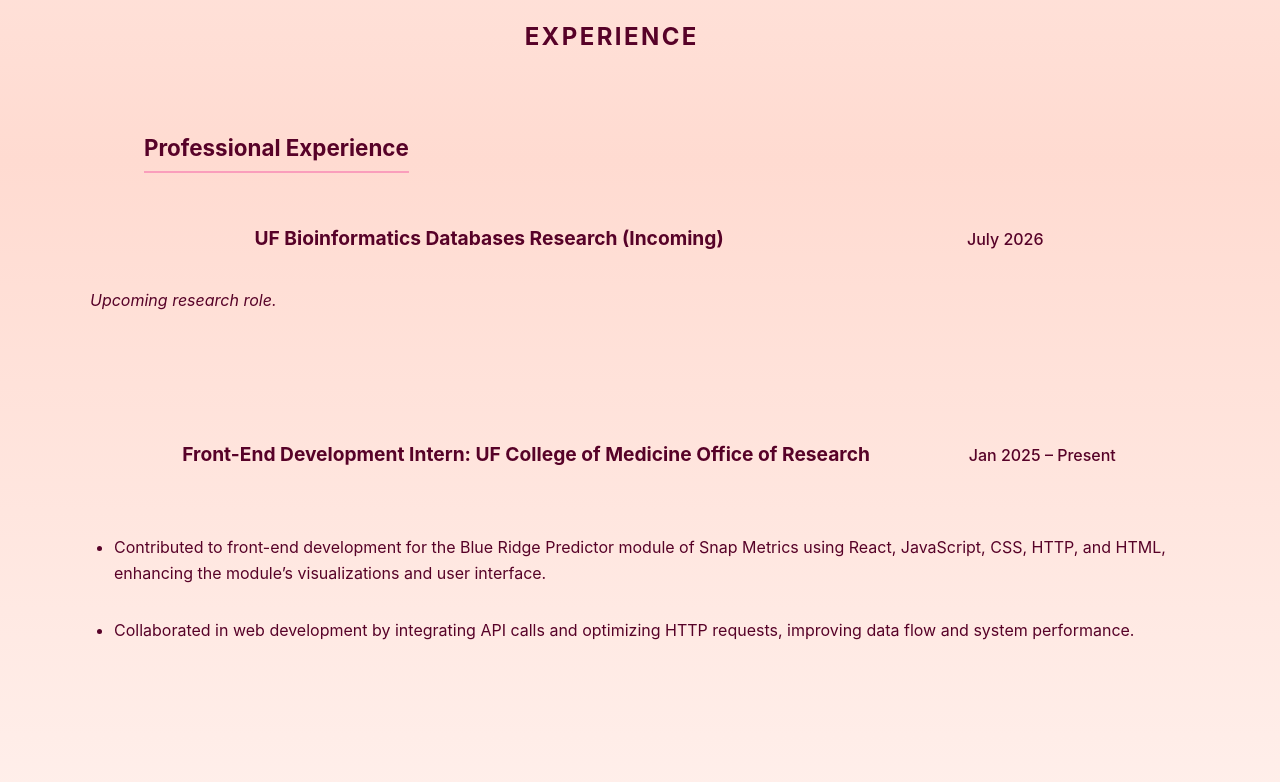
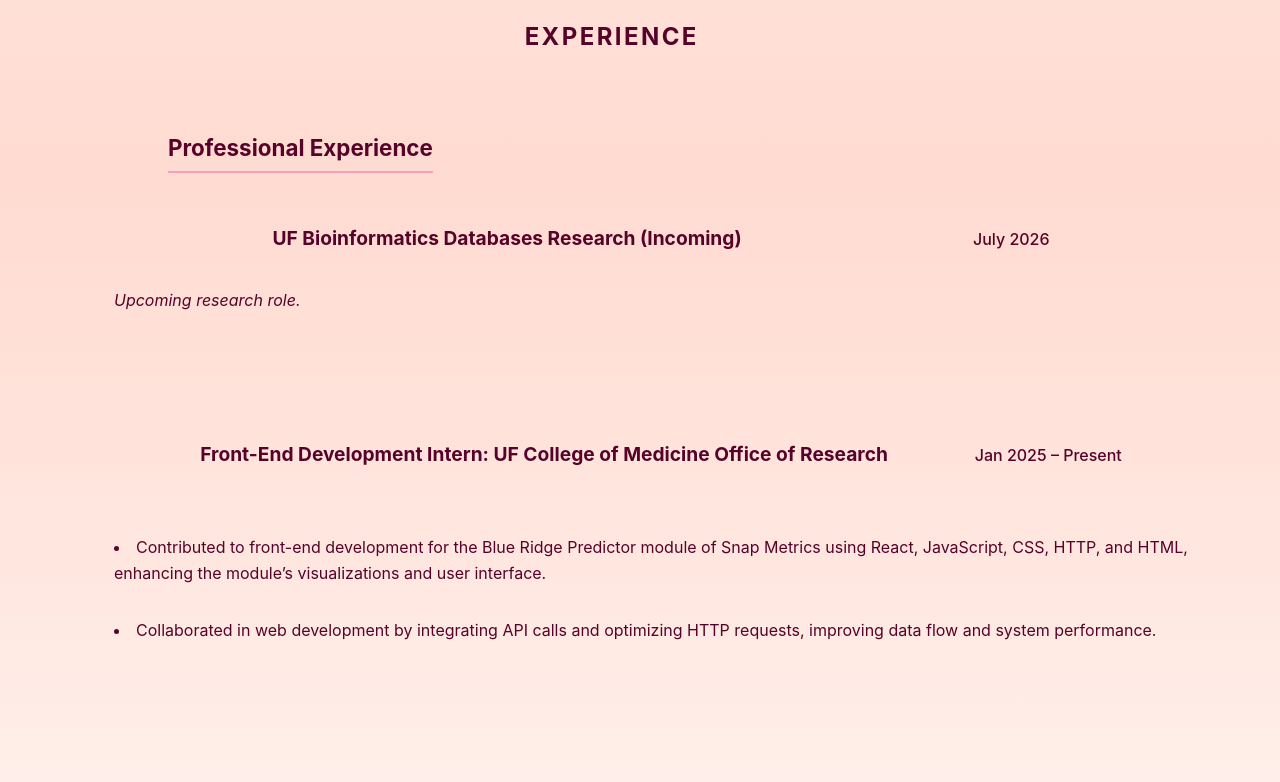
Before and after one commit to alexa-acosta/alexa-acosta.github.io, a plain HTML site: page index.html in a window 1280 px wide. Shown: the part 2860-3642 px from the top of the page. Drawn offline with Linux system fonts and the light colour scheme.

Commit message:
Fix alignment for experience

```diff
--- a/style.css
+++ b/style.css
@@ -389,6 +389,7 @@ nav {
 
 .experience-category {
   margin-bottom: 3rem;
+  padding-left: 1.5rem;
 }
 
 .experience-category h3 {
@@ -434,13 +435,13 @@ nav {
   margin-top: 0.5rem;
   margin-bottom: 0;
   padding-left: 0;
+  list-style-position: inside;
 }
 
 .experience-item li {
   color: var(--color-dark-berry);
   font-size: 1rem;
   margin-bottom: 0.4rem;
-  margin-left: 1.5rem;
 }
 
 .role-detail {
```
Also changed, not shown: index.html (+0 -5 lines).
